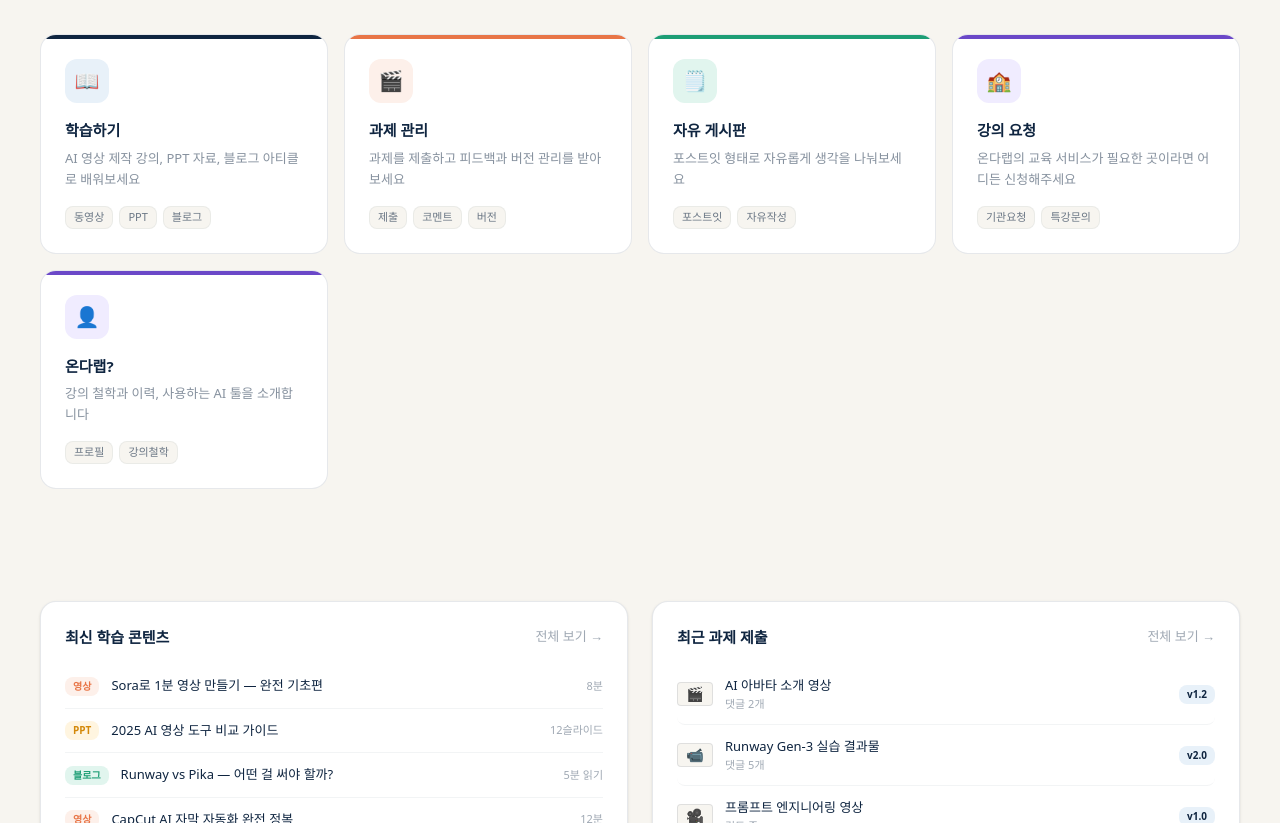
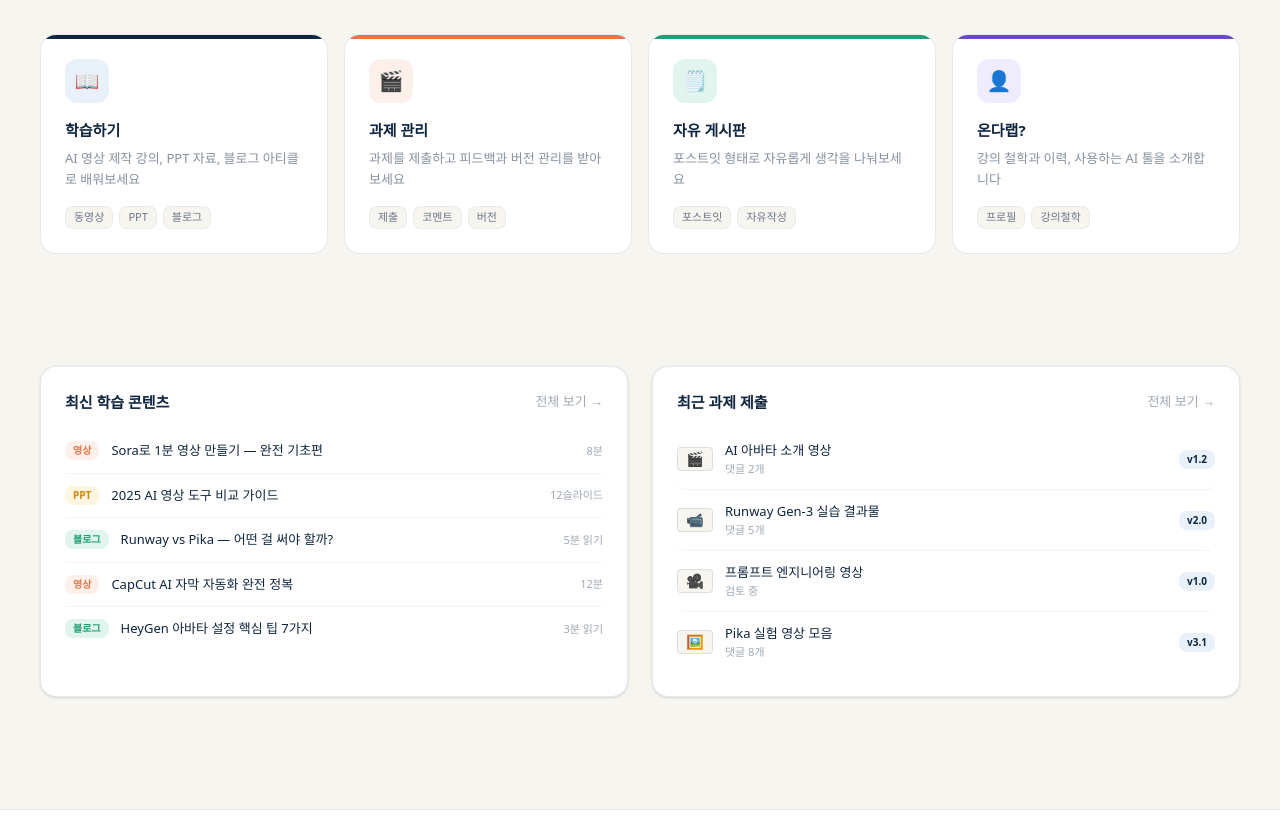
Before and after one commit to ondalabmj/ondalab, a React (Vite) app: page / in a window 1280 px wide. Shown: the part 773-1596 px from the top of the page. Built offline with nearby package versions, Linux system fonts and the light colour scheme.

Commit message:
feat: Remove 'Lecture Request' from constants
The 'Lecture Request' option has been removed from the application's constants, as it is no longer a relevant feature.

```diff
--- a/src/constants.ts
+++ b/src/constants.ts
@@ -42,14 +42,6 @@ export const MENU_CARDS: MenuCard[] = [
     color: 'teal',
   },
   {
-    id: 'suggest',
-    icon: '🏫',
-    title: '강의 요청',
-    desc: '온다랩의 교육 서비스가 필요한 곳이라면 어디든 신청해주세요',
-    tags: ['기관요청', '특강문의'],
-    color: 'amber',
-  },
-  {
     id: 'about',
     icon: '👤',
     title: '온다랩?',
```
